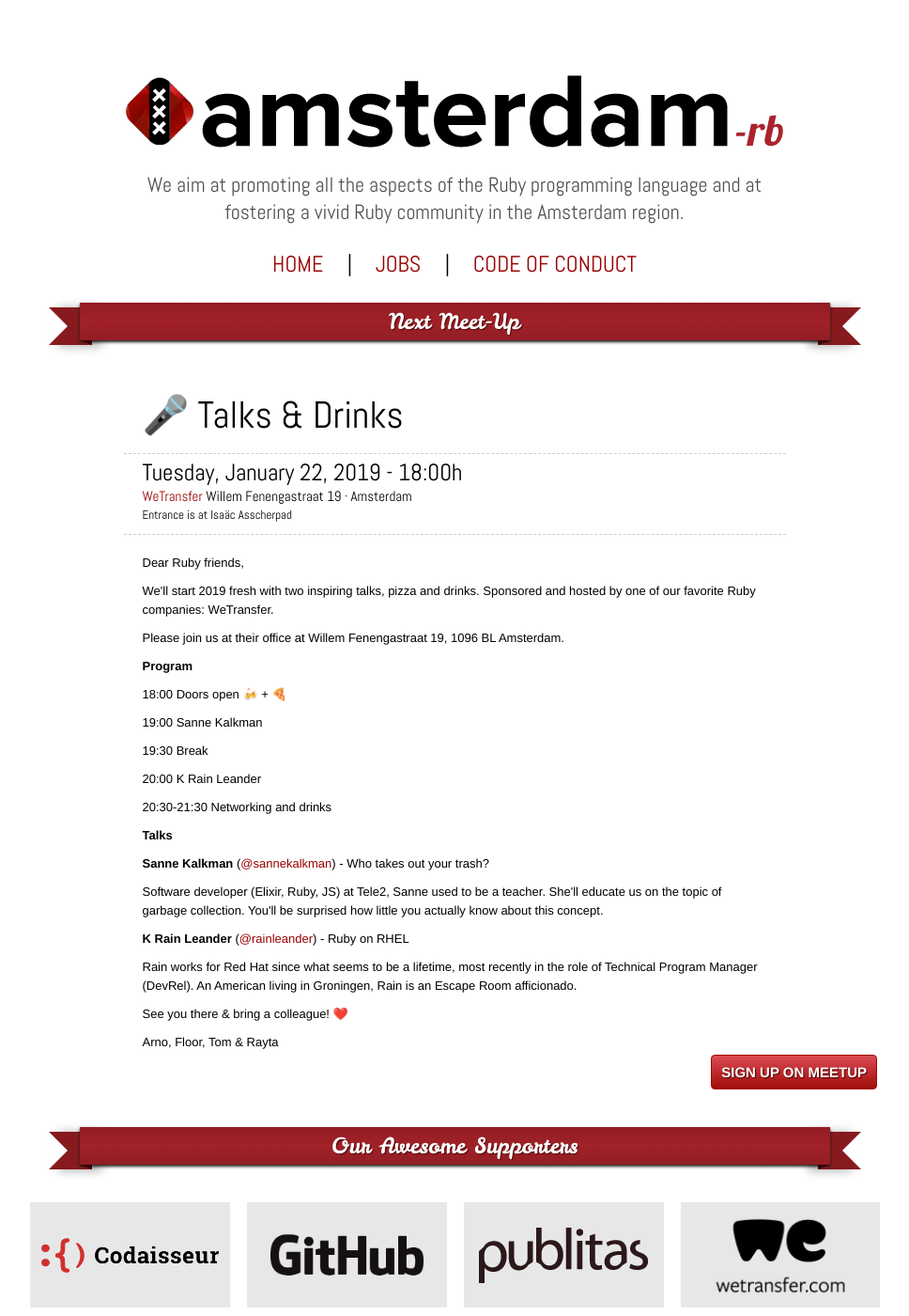
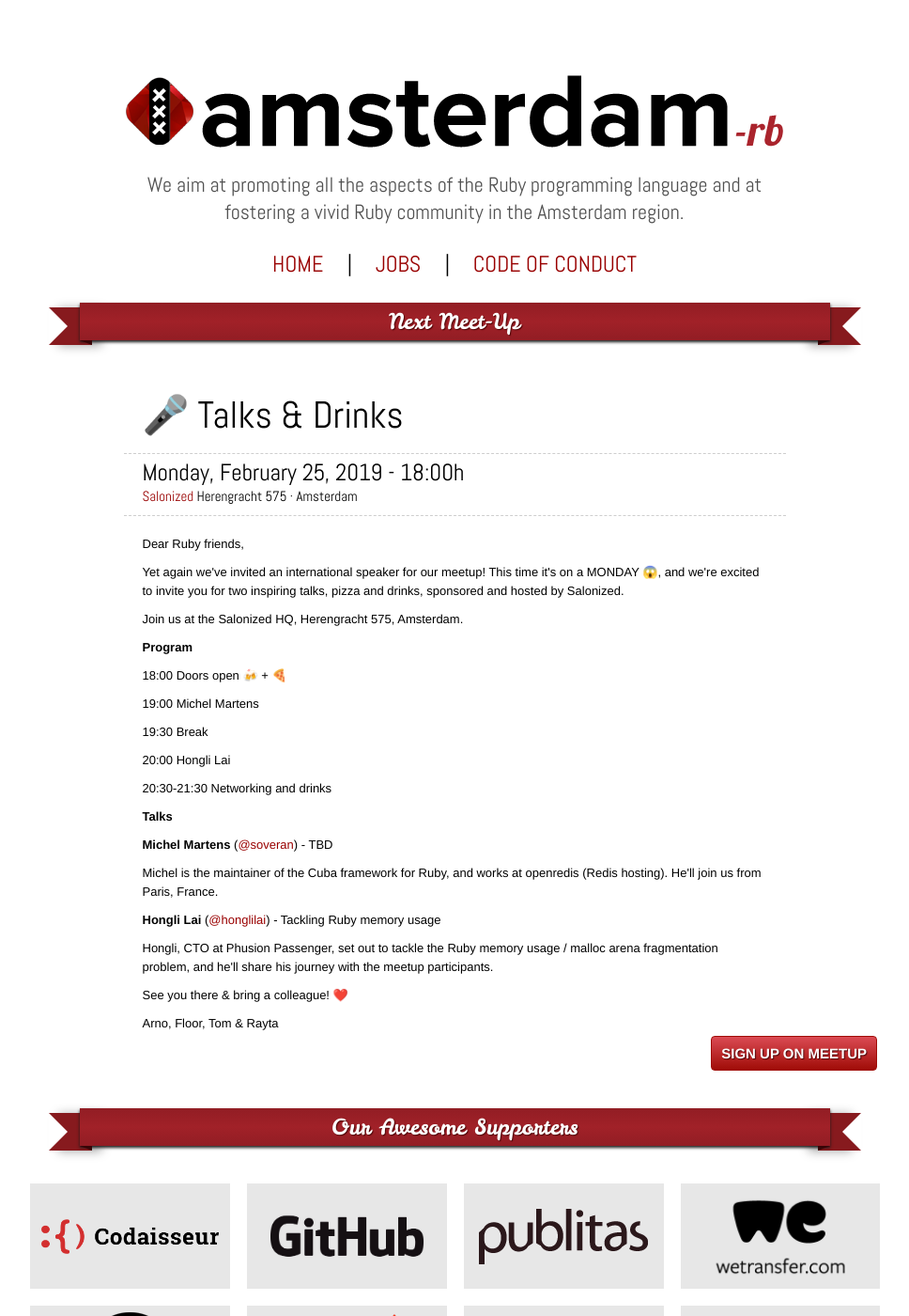
Before and after one commit to amsrb/amsrb.github.com, a Jekyll site: the page built from index.html, in a window 1280 px wide and 1400 px high. Shown: the whole window at 94% size, without its empty margins (156-1124 px from the left). Built offline with Jekyll 4.4.1, drawn with Linux system fonts in a browser that asks for light colours; comment, search, counter and statistics services are not loaded.

Commit message:
update Feb 25 meetup :wave: @soveran @foobarwidget

```diff
--- a/index.html
+++ b/index.html
@@ -12,39 +12,36 @@
       <h2>🎤 Talks & Drinks</h2>
 
       <div class="date-loc">
-        <p class="date">Tuesday, January 22, 2019 - 18:00h</p>
+        <p class="date">Monday, February 25, 2019 - 18:00h</p>
         <p class="loc">
-          <a href="https://www.google.com/maps/search/?api=1&query=52.333420%2C4.916989" title="location">WeTransfer</a>
-          Willem Fenengastraat 19 · Amsterdam
+          <a href="https://www.google.com/maps/search/?api=1&query=52.365326%2C4.896969" title="location">Salonized</a>
+          Herengracht 575 · Amsterdam
         </p>
-        <p>Entrance is at Isaäc Asscherpad</p>
       </div>
 
       <div class="content">
         <p>Dear Ruby friends,</p>
 
-        <p>We'll start 2019 fresh with two inspiring talks, pizza and drinks. Sponsored and hosted by one of our favorite Ruby companies: WeTransfer.</p>
-        <p>
-          Please join us at their office at Willem Fenengastraat 19, 1096 BL Amsterdam.
-        </p>
+        <p>Yet again we've invited an international speaker for our meetup! This time it's on a MONDAY 😱, and we're excited to invite you for two inspiring talks, pizza and drinks, sponsored and hosted by Salonized.</p>
+        <p>Join us at the Salonized HQ, Herengracht 575, Amsterdam.</p>
 
         <p><strong>Program</strong></p>
 
         <p>18:00 Doors open 🍻 + 🍕</p>
-        <p>19:00 Sanne Kalkman</p>
+        <p>19:00 Michel Martens</p>
         <p>19:30 Break</p>
-        <p>20:00 K Rain Leander</p>
+        <p>20:00 Hongli Lai</p>
         <p>20:30-21:30 Networking and drinks</p>
 
         <p><strong>Talks</strong></p>
 
-        <p><strong>Sanne Kalkman</strong> (<a href="https://www.twitter.com/sannekalkman" target="_blank">@sannekalkman</a>) - Who takes out your trash?</p>
+        <p><strong>Michel Martens</strong> (<a href="https://www.twitter.com/soveran" target="_blank">@soveran</a>) - TBD</p>
 
-        <p>Software developer (Elixir, Ruby, JS) at Tele2, Sanne used to be a teacher. She'll educate us on the topic of garbage collection. You'll be surprised how little you actually know about this concept.</p>
+        <p>Michel is the maintainer of the Cuba framework for Ruby, and works at openredis (Redis hosting). He'll join us from Paris, France.</p>
 
-        <p><strong>K Rain Leander</strong> (<a href="https://www.twitter.com/rainleander" target="_blank">@rainleander</a>) - Ruby on RHEL</p>
+        <p><strong>Hongli Lai</strong> (<a href="https://www.twitter.com/honglilai" target="_blank">@honglilai</a>) - Tackling Ruby memory usage</p>
 
-        <p>Rain works for Red Hat since what seems to be a lifetime, most recently in the role of Technical Program Manager (DevRel). An American living in Groningen, Rain is an Escape Room afficionado.</p>
+        <p>Hongli, CTO at Phusion Passenger, set out to tackle the Ruby memory usage / malloc arena fragmentation problem, and he'll share his journey with the meetup participants.</p>
 
         <p>See you there &amp; bring a colleague! ❤️</p>
 
@@ -52,7 +49,7 @@
       </div>
 
       <div class="button-wrapper">
-        <a class="button" href="https://www.meetup.com/Amsterdam-rb/">Sign up on Meetup</a>
+        <a class="button" href="https://www.meetup.com/nl-NL/Amsterdam-rb/events/258011697/">Sign up on Meetup</a>
       </div>
     </div>
   </div>
```
